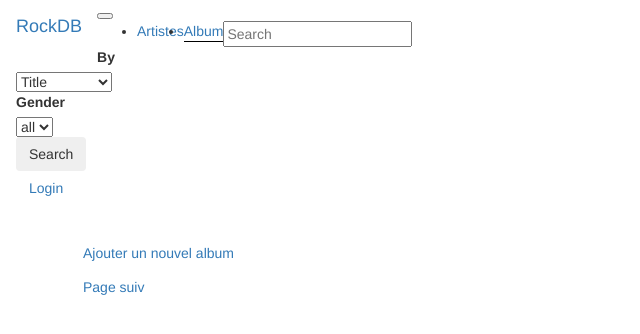
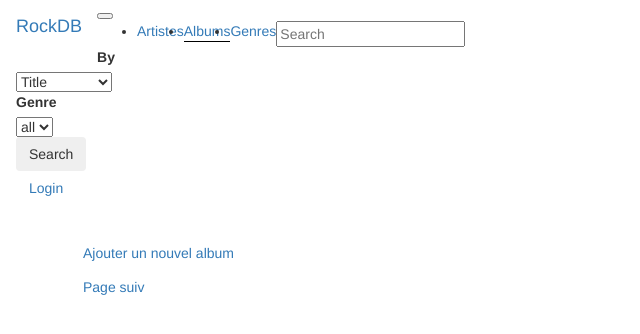
Before and after one commit to xberault/web-rockdb, a Flask app: a page that uses rockDB/templates/base.html in a window 1280 px wide. Shown: the top 334 px of the page, without its empty margins (0-640 px from the left). Run offline with Flask 2, Linux system fonts and the light colour scheme; data that the repository does not hold is empty; some libraries are stand-ins or nearby versions.

Commit message:
gestion des genres

```diff
--- a/rockDB/forms.py
+++ b/rockDB/forms.py
@@ -28,7 +28,7 @@ class LoginForm(FlaskForm):
 
 class Reseach(FlaskForm):
     """Artist/Album Research Form."""
-    gender = SelectField('Gender')
+    genre = SelectField('Genre')
     tipe = SelectField ('By', choices=[])
     value = StringField('value')
     submit = SubmitField('Search')
@@ -41,7 +41,7 @@ class EditAlbum(FlaskForm):
     img = FileField("Image")
     parent = SelectField("Parent", coerce=int,choices=[], validators=[DataRequired()])
     artist = SelectField("Artist", coerce=int,choices=[], validators=[DataRequired()])
-    genders = SelectMultipleField("Genders", coerce=int, choices=[], validators=[DataRequired()])
+    genres = SelectMultipleField("Genres", coerce=int, choices=[], validators=[DataRequired()])
     submit = SubmitField('Sauvegarder')
 
 
@@ -49,3 +49,8 @@ class EditArtist(FlaskForm):
     """Artist Edit Form."""
     name = StringField("Name", validators=[DataRequired()])
     submit = SubmitField('Sauvegarder')
+
+class EditGenre(FlaskForm):
+    """Artist Edit Form."""
+    name = StringField("Name", validators=[DataRequired()])
+    submit = SubmitField('Sauvegarder')
--- a/rockDB/templates/album/add_edit_suppr_album.html
+++ b/rockDB/templates/album/add_edit_suppr_album.html
@@ -52,10 +52,10 @@
 
     <div class="form-group">
         <label for="" class="col-sm-2 control-label">
-            {{ form.genders.label }}
+            {{ form.genres.label }}
         </label>
         <div class="col-sm-10">
-            {{ form.genders(class_="form-control", size=size, required="True") }}
+            {{ form.genres(class_="form-control", size=size, required="True") }}
         </div>
     </div>
 
--- a/rockDB/templates/album/all_album.html
+++ b/rockDB/templates/album/all_album.html
@@ -18,11 +18,11 @@
     </div>
     <div class="btn-group  m-2 mb-3">
         {% if page_number > 0 %}
-            <a href="{{ url_for('all_album', page_number = page_number-1, filter_gender=filter_gender, filter_type=filter_type, filter_value=filter_value) }}"
+            <a href="{{ url_for('all_album', page_number = page_number-1, filter_genre=filter_genre, filter_type=filter_type, filter_value=filter_value) }}"
                class="btn btn-outline-secondary">Page prec</a>
         {% endif %}
         <a href="
-                {{ url_for('all_album', page_number = page_number+1, filter_gender=filter_gender, filter_type=filter_type, filter_value=filter_value) }}"
+                {{ url_for('all_album', page_number = page_number+1, filter_genre=filter_genre, filter_type=filter_type, filter_value=filter_value) }}"
            class="btn btn-outline-secondary">Page suiv</a>
     </div>
 {% endblock %}
--- a/rockDB/templates/artist/add_edit_suppr_artist.html
+++ b/rockDB/templates/artist/add_edit_suppr_artist.html
@@ -9,7 +9,7 @@
             {{ form.name.label }}
         </label>
         <div class="col-sm-10">
-            {{ form.name(placeholder = "Title",type="text", class_="form-control", required="True") }}
+            {{ form.name(placeholder = "Name",type="text", class_="form-control", required="True") }}
         </div>
     </div>
 
--- a/rockDB/templates/artist/all_artist.html
+++ b/rockDB/templates/artist/all_artist.html
@@ -18,8 +18,8 @@
 </div>
 <div class="btn-group m-2 mb-3">
   {% if page_number > 0 %}
-  <a href="{{ url_for('all_artist',page_number = page_number-1, filter_gender=filter_gender, filter_type=filter_type, filter_value=filter_value)}}" class="btn btn-outline-secondary">Page prec</a>
+  <a href="{{ url_for('all_artist',page_number = page_number-1, filter_genre=filter_genre, filter_type=filter_type, filter_value=filter_value)}}" class="btn btn-outline-secondary">Page prec</a>
   {% endif %}
-  <a href="{{ url_for('all_artist',page_number = page_number+1, filter_gender=filter_gender, filter_type=filter_type, filter_value=filter_value)}}" class="btn btn-outline-secondary">Page suiv</a>
+  <a href="{{ url_for('all_artist',page_number = page_number+1, filter_genre=filter_genre, filter_type=filter_type, filter_value=filter_value)}}" class="btn btn-outline-secondary">Page suiv</a>
 </div>
 {% endblock %}
--- a/rockDB/templates/base.html
+++ b/rockDB/templates/base.html
@@ -4,8 +4,8 @@
     <!-- TODO à passer en paramètres ça serait sympa -->
     {% set navigation_bar = [
     ('/artist', 'all_artist', 'Artistes'),
-    ('/album', 'all_album', 'Album'),
-
+    ('/album', 'all_album', 'Albums'),
+    ('/genre', 'genre', 'Genres')
     ] -%}
     {% if current_user.is_authenticated %}
         {% set navigation_bar_logged = [
--- a/rockDB/templates/includes/navbarsearch.html
+++ b/rockDB/templates/includes/navbarsearch.html
@@ -11,10 +11,10 @@
         {{ form.tipe(class="custom-select my-2 my-lg-0") }}
       </div>
       <div class="col-auto my-1">
-        {{ form.gender.label }}
+        {{ form.genre.label }}
       </div>
       <div class="col-auto my-1">
-        {{ form.gender(class="custom-select my-2 my-lg-0", selected="3") }}
+        {{ form.genre(class="custom-select my-2 my-lg-0", selected="3") }}
       </div>
       <div class="col-auto my-1">
         {{ form.submit(class="btn btn-outline-success my-2 my-sm-0") }}
--- a/rockDB/views.py
+++ b/rockDB/views.py
@@ -1,5 +1,5 @@
 from .app import app
-from .forms import LoginForm, SignupForm, Reseach, EditAlbum, EditArtist
+from .forms import LoginForm, SignupForm, Reseach, EditAlbum, EditArtist, EditGenre
 from .models import User, Classification, get_sample_artist, get_sample_album, get_sample_genre, get_all_artist
 from flask import render_template, redirect, url_for, request, flash, session
 from flask_login import login_required, logout_user, current_user, login_user
@@ -137,12 +137,12 @@ def all_artist(page_number):
 
     if request.method == 'POST':
         form = Reseach()
-        filter_gender = form.gender.data
+        filter_genre = form.genre.data
         filter_type = form.tipe.data
         filter_value = form.value.data
 
     elif request.method == 'GET':
-        filter_gender = request.args.get('filter_gender')
+        filter_genre = request.args.get('filter_genre')
         filter_type = request.args.get('filter_type')
         filter_value = request.args.get('filter_value')
 
@@ -158,7 +158,7 @@ def all_artist(page_number):
     lower_limit = page_number * ITEMS_PER_PAGE
     upper_limit = page_number * ITEMS_PER_PAGE + ITEMS_PER_PAGE
 
-    artists = get_sample_artist(filter_gender, filter_type, filter_value, lower_limit, upper_limit)
+    artists = get_sample_artist(filter_genre, filter_type, filter_value, lower_limit, upper_limit)
 
     # cette boucle peut etre dangereuse si l'utilisateur malvayant rentre un nombre trop grand
     while len(artists) <= 0:
@@ -168,16 +168,16 @@ def all_artist(page_number):
             page_number -= 1
             lower_limit = page_number * ITEMS_PER_PAGE
             upper_limit = page_number * ITEMS_PER_PAGE + ITEMS_PER_PAGE
-            artists = get_sample_artist(filter_gender, filter_type, filter_value, lower_limit, upper_limit)
+            artists = get_sample_artist(filter_genre, filter_type, filter_value, lower_limit, upper_limit)
 
     form = Reseach()
 
     # envoie  de la liste des genre au formulaire)
-    form.gender.choices = get_list_genres()
+    form.genre.choices = get_list_genres()
 
     # code pour que la nav bar garde les infos d'une page à l'autre
     try:
-        form.gender.default = int(filter_gender)
+        form.genre.default = int(filter_genre)
     except:
         pass
     try:
@@ -196,7 +196,7 @@ def all_artist(page_number):
                            dest="all_artist",
                            artists=artists,
                            page_number=page_number,
-                           filter_gender=filter_gender,
+                           filter_genre=filter_genre,
                            filter_type=filter_type,
                            filter_value=filter_value)
 
@@ -312,12 +312,12 @@ def all_album(page_number):
 
     if request.method == 'POST':
         form = Reseach()
-        filter_gender = form.gender.data
+        filter_genre = form.genre.data
         filter_type = form.tipe.data
         filter_value = form.value.data
 
     elif request.method == 'GET':
-        filter_gender = request.args.get('filter_gender')
+        filter_genre = request.args.get('filter_genre')
         filter_type = request.args.get('filter_type')
         filter_value = request.args.get('filter_value')
 
@@ -333,7 +333,7 @@ def all_album(page_number):
     lower_limit = page_number * ITEMS_PER_PAGE
     upper_limit = page_number * ITEMS_PER_PAGE + ITEMS_PER_PAGE
 
-    albums = get_sample_album(filter_gender, filter_type, filter_value, lower_limit, upper_limit)
+    albums = get_sample_album(filter_genre, filter_type, filter_value, lower_limit, upper_limit)
 
     # cette boucle peut etre dangereuse si l'utilisateur malvayant rentre un nombre trop grand
     while len(albums) <= 0:
@@ -343,14 +343,14 @@ def all_album(page_number):
             page_number -= 1
             lower_limit = page_number * ITEMS_PER_PAGE
             upper_limit = page_number * ITEMS_PER_PAGE + ITEMS_PER_PAGE
-            albums = get_sample_album(filter_gender, filter_type, filter_value, lower_limit, upper_limit)
+            albums = get_sample_album(filter_genre, filter_type, filter_value, lower_limit, upper_limit)
 
     form = Reseach()
 
-    form.gender.choices = get_list_genres()
+    form.genre.choices = get_list_genres()
 
     try:
-        form.gender.default = int(filter_gender)
+        form.genre.default = int(filter_genre)
     except:
         pass
     try:
@@ -369,7 +369,7 @@ def all_album(page_number):
                            dest="all_album",
                            albums=albums,
                            page_number=page_number,
-                           filter_gender=filter_gender,
+                           filter_genre=filter_genre,
                            filter_type=filter_type,
                            filter_value=filter_value)
 
@@ -411,13 +411,13 @@ def edit_and_suppr_album(id):
 
                 form.artist.choices = get_list_artists()
                 form.parent.choices = get_list_artists()
-                form.genders.choices = get_list_genres()
+                form.genres.choices = get_list_genres()
 
                 return render_template("album/add_edit_suppr_album.html",
                                        title=album.title,
                                        form=form,
                                        dest="edit_and_suppr_album",
-                                       size=len(form.genders.choices),
+                                       size=len(form.genres.choices),
                                        id=album.id,
                                        img=album.img)
             else:
@@ -449,21 +449,21 @@ def edit_and_suppr_album(id):
         if album.release != release:
             album.set_release(release)
 
-        genders_form = form.genders.data
-        genders_album = album.get_genres_id()
-        if genders_album != genders_form:
-            for gender_id in genders_form:
-                gender_id = int(gender_id)
-                if gender_id not in genders_album:
-                    if gender_id != -1:
-                        Classification.create_and_add(album.id, gender_id)
+        genres_form = form.genres.data
+        genres_album = album.get_genres_id()
+        if genres_album != genres_form:
+            for genre_id in genres_form:
+                genre_id = int(genre_id)
+                if genre_id not in genres_album:
+                    if genre_id != -1:
+                        Classification.create_and_add(album.id, genre_id)
                     else:
                         flash("L'ajout d'un nouveau genre depuis un album sera implémenté plus tard", 'warning')
 
             # si l'utilisateur supprime des genres
-            for gender_id in genders_album:
-                if gender_id not in genders_form:
-                    Classification.delete(album.id, gender_id)
+            for genre_id in genres_album:
+                if genre_id not in genres_form:
+                    Classification.delete(album.id, genre_id)
 
         flash("Les modifications ont été validées", "success")
         return redirect(url_for('one_album', id=album.id))
@@ -472,7 +472,7 @@ def edit_and_suppr_album(id):
 
         form.artist.choices = get_list_artists()
         form.parent.choices = get_list_artists()
-        form.genders.choices = get_list_genres()
+        form.genres.choices = get_list_genres()
 
         # Préremplissage des champs
         form.title.default = album.title
@@ -485,7 +485,7 @@ def edit_and_suppr_album(id):
         else:
             form.img.data = DEFAULT_IMAGE_ALBUM
 
-        form.genders.default = album.get_genres_id()
+        form.genres.default = album.get_genres_id()
 
         form.process()
 
@@ -493,7 +493,7 @@ def edit_and_suppr_album(id):
                                title=album.title,
                                form=form,
                                dest="edit_and_suppr_album",
-                               size=len(form.genders.choices),
+                               size=len(form.genres.choices),
                                id=album.id,
                                img=album.img)
     flash("Soucis dans la modifiction, retour a la page d'acceil", "warning")
@@ -519,14 +519,14 @@ def add_album():
 
             form.artist.choices = get_list_artists()
             form.parent.choices = get_list_artists()
-            form.genders.choices = get_list_genres()
+            form.genres.choices = get_list_genres()
 
             flash("Attention ! Si une image a été upload il faudra la recharger", "warning")
             return render_template("album/add_edit_suppr_album.html",
                                    title="Add Album",
                                    form=form,
                                    dest="add_album",
-                                   size=len(form.genders.choices),
+                                   size=len(form.genres.choices),
                                    id=-1,
                                    img=None)
 
@@ -553,14 +553,14 @@ def add_album():
 
         album = Album.create_and_add(title, release, img, artist_id, parent_id)
 
-        genders_form = form.genders.data
-        genders_album = album.get_genres_id()
-        if genders_album != genders_form:
-            for gender_id in genders_form:
-                gender_id = int(gender_id)
-                if gender_id not in genders_album:
-                    if gender_id != -1:
-                        Classification.create_and_add(album.id, gender_id)
+        genres_form = form.genres.data
+        genres_album = album.get_genres_id()
+        if genres_album != genres_form:
+            for genre_id in genres_form:
+                genre_id = int(genre_id)
+                if genre_id not in genres_album:
+                    if genre_id != -1:
+                        Classification.create_and_add(album.id, genre_id)
                     else:
                         flash("L'ajout d'un nouveau genre depuis un album sera implémenté plus tard", 'warning')
 
@@ -570,13 +570,13 @@ def add_album():
     if request.method == "GET":
         form.artist.choices = get_list_artists()
         form.parent.choices = get_list_artists()
-        form.genders.choices = get_list_genres()
+        form.genres.choices = get_list_genres()
 
         return render_template("album/add_edit_suppr_album.html",
                                title="Add Album",
                                form=form,
                                dest="add_album",
-                               size=len(form.genders.choices),
+                               size=len(form.genres.choices),
                                id=-1,
                                img=None)
 
@@ -589,6 +589,99 @@ def delete_album(id):
     Album.delete(id)
     flash("L'album a été supprimé avec succès", "success")
     return redirect('/album-0')
+
+# ***************************************************** #
+# ***********  routes pour les genres   *************** #
+# ***************************************************** #
+
+@app.route("/genre")
+def genre ():
+    return render_template("genre/genres.html",
+                           genres = get_sample_genre())
+
+from .models import Genre
+
+# @login_required
+@app.route("/genre/add", methods=['GET', 'POST'])
+def add_genre():
+    get_flashed_messages()
+    form = EditGenre()
+
+    if request.method == "POST":
+        name = form.name.data
+        existing_genre = Genre.genre_from_name(name) != []
+        if existing_genre:
+            flash("Le genre: " + name + " existe déjà", 'warning')
+            form.name.default = form.name.data
+            print("ça passe pas")
+
+            return render_template("genre/add_genre.html",
+                                   title="Add Genre",
+                                   form=form,
+                                   dest="add_genre",
+                                   id=-1)
+
+        genre = Genre.create_and_add(name)
+
+        flash("Le genre a été ajouté avec succès", "success")
+        return redirect(url_for('genre'))
+
+    if request.method == "GET":
+        return render_template("genre/add_genre.html",
+                               title="Add Genre",
+                               form=form,
+                               dest="add_genre",
+                               id=-1)
+
+# @login_required
+@app.route("/genre/edit-<int:id>", methods=['GET', 'POST'])
+def edit_genre(id):
+    get_flashed_messages()
+    form = EditGenre()
+    genre = Genre.from_id(id)
+
+    if request.method == "POST":
+        name = form.name.data
+        if genre.name != name:
+            existing_genre = Genre.genre_from_name(name) != []
+            if existing_genre:
+                flash("Le genre : "+name+" existe déjà", 'warning')
+
+                form.name.default = form.name.data
+
+                return render_template("genre/add_genre.html",
+                                        title = genre.name,
+                                        form = form,
+                                        dest = "edit_genre",
+                                        id = genre.id)
+            else:
+                genre.set_name(name)
+
+        flash("Les modifications ont été validées", "success")
+        return redirect(url_for('genre'))
+
+    if request.method == 'GET':
+
+        # Préremplissage des champs
+        form.name.default = genre.name
+        form.process()
+
+        return render_template("genre/add_genre.html",
+                               title = genre.name,
+                               form = form,
+                               dest = "edit_genre",
+                               id = genre.id)
+    flash("Soucis dans la modifiction, retour a la page d'acceil", "warning")
+    return redirect('/')
+
+# @login_required
+@app.route("/genre/delete-<int:id>")
+def delete_genre(id):
+    get_flashed_messages()
+
+    Genre.delete(id)
+    flash("Le genre a été supprimé avec succès", "success")
+    return redirect('/genre')
 
 
 # ***************************************************** #
```
Also changed, not shown: rockDB/models.py (+49 -28 lines).
